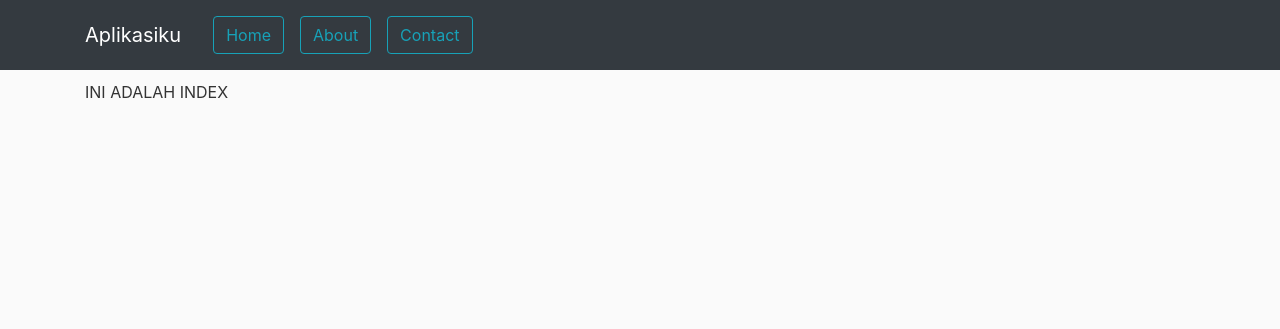
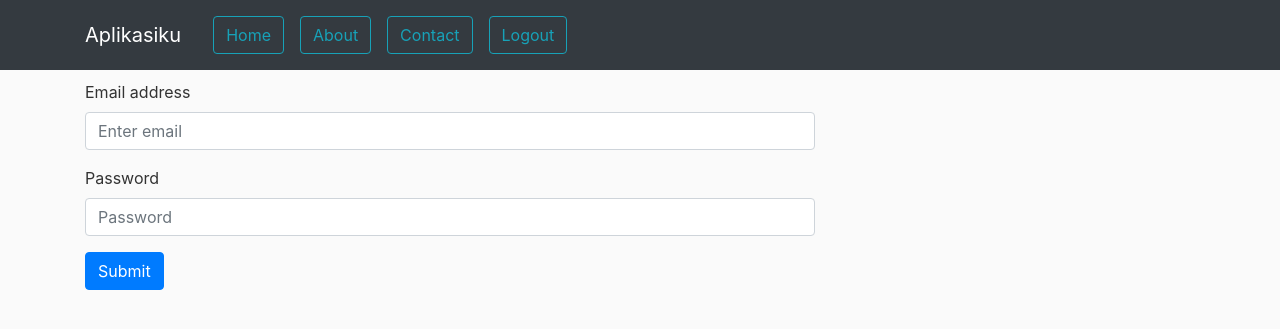
Before and after one commit to toufanialfarisi/Belajar-web-flask, a Flask app: page / in a window 1280 px wide. Shown: the top 329 px of the page. Run offline with Flask 2, Linux system fonts and the light colour scheme; some libraries are stand-ins or nearby versions.

Commit message:
add new  resources

```diff
--- a/app.py
+++ b/app.py
@@ -1,23 +1,68 @@
-from flask import Flask, render_template, url_for, redirect
+from flask import Flask, render_template, url_for, redirect, request, session
 
 app = Flask(__name__)
 app.config["SECRET_KEY"] = "iniSecretKeyKu2019"
 
 
-@app.route("/")
+@app.route("/", methods=["POST", "GET"])
 def index():
+    if "email" in session:
+        return redirect(url_for('sukses_req'))
+
+    # jika tombol button diklik -> request POST
+
+    if request.method == "POST":
+        email = request.form['email']
+        password = request.form['password']
+        print("email : ", email)
+        print("pass : " , password)
+        # jika email dan password benar"
+        if email == 'admin@gmail.com' and password == 'pass':
+            session['email'] = email
+            session['password'] = password
+
+            return redirect(url_for('sukses_req'))
+
+        # jika email atau password salah
+        else:
+            # harus login dulu
+            return redirect(url_for('index'))
+
     return render_template("index.html")
 
 
+
+@app.route("/sukses")
+def sukses_req():
+    nilai = "Anda sukses login !"
+    return render_template("sukses.html", nilai=nilai)
+
 @app.route("/about")
 def about():
-    return render_template("about.html")
+    if "email" in session:
+        return render_template("about.html")
+    else:
+        return redirect(url_for('index'))
 
 
 @app.route("/contact")
 def contact():
-    return render_template("contact.html")
+    # jika dia sedang login
+    if "email" in session:
+        return render_template("contact.html")
+    else :
+    # jia dia tidak sedang login
+        return redirect(url_for('index'))
 
+
+@app.route("/logout")
+def logout_akun():
+    if "email" in session:
+        session.pop("email")
+        session.pop("password")
+        return redirect(url_for('index'))
+    else:
+        return redirect(url_for('index'))
 
 @app.route("/redirect-about")
 def ayo_redirect_about():
--- a/templates/index.html
+++ b/templates/index.html
@@ -1,4 +1,16 @@
 {% extends "main_layout.html" %}
 {% block content %}
-<p>INI ADALAH INDEX</p>
+<div>
+    <form action="" method="POST">
+        <div class="form-group">
+          <label for="exampleInputEmail1">Email address</label>
+          <input type="email" name="email" class="form-control" id="exampleInputEmail1" aria-describedby="emailHelp" placeholder="Enter email">
+        </div>
+        <div class="form-group">
+          <label for="exampleInputPassword1">Password</label>
+          <input type="password" name="password" class="form-control" id="exampleInputPassword1" placeholder="Password">
+        </div>
+        <button type="submit" class="btn btn-primary">Submit</button>
+      </form>
+</div>
 {% endblock %}
--- a/templates/main_layout.html
+++ b/templates/main_layout.html
@@ -34,6 +34,8 @@
 
                         <a class="nav-item nav-link" href="{{ url_for('contact') }}"><input type="submit"
                                 class="btn btn-outline-info" value="Contact"></a>
+                        <a class="nav-item nav-link" href="{{ url_for('logout_akun') }}"><input type="submit"
+                                    class="btn btn-outline-info" value="Logout"></a>
                     </div>
                 </div>
         </nav>
--- /dev/null
+++ b/templates/sukses.html
@@ -0,0 +1,4 @@
+{% extends "main_layout.html" %}
+{% block content %}
+<p>{{ nilai }}</p>
+{% endblock %}
```
